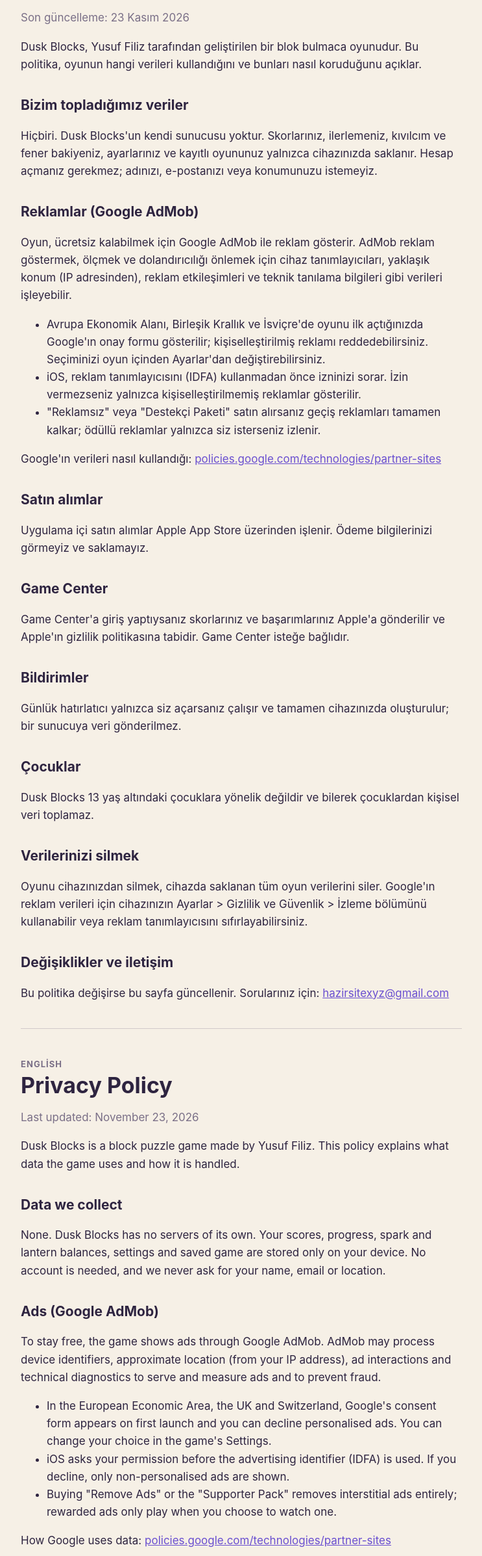
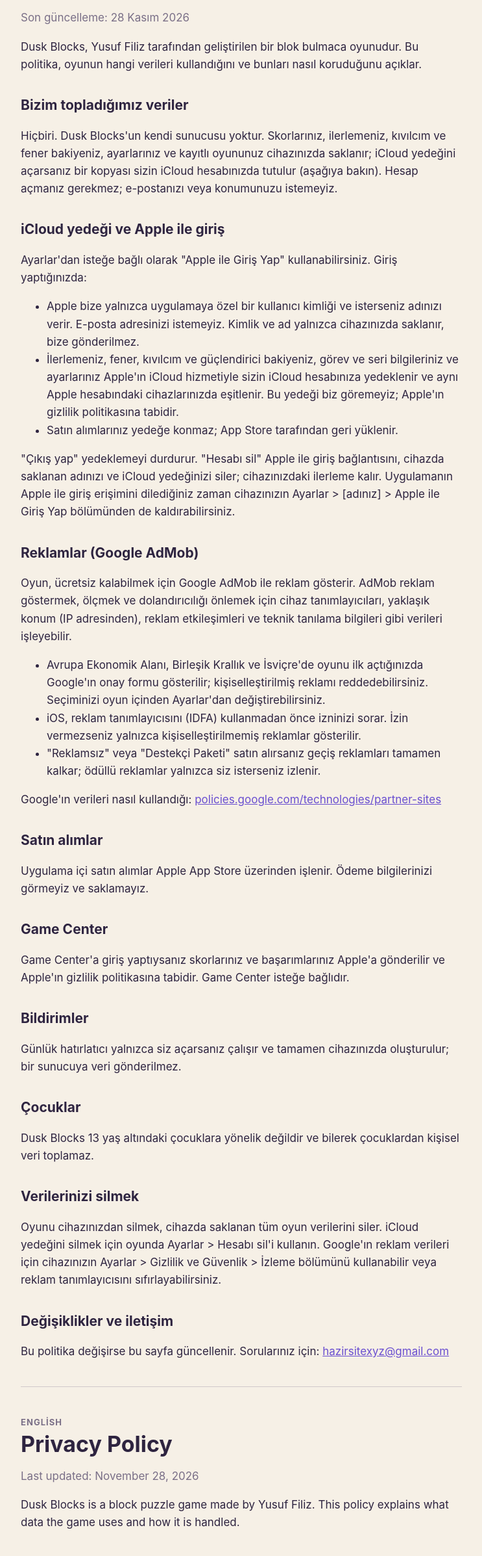
Before and after one commit to yfiliz/yfiliz.github.io, a plain HTML site: page duskblocks/privacy.html in a window 1280 px wide. Shown: the part 164-2558 px from the top of the page at 65% size, without its empty margins (268-1011 px from the left). Drawn offline with Linux system fonts and the light colour scheme.

Commit message:
Dusk Blocks: gizlilik politikasına iCloud yedeği ve Apple ile giriş
Co-Authored-By: Claude Opus 5.5 <noreply@anthropic.com>

```diff
--- a/duskblocks/privacy.html
+++ b/duskblocks/privacy.html
@@ -12,12 +12,21 @@
 
 <span class="lang">Türkçe</span>
 <h1>Gizlilik Politikası</h1>
-<p class="soft">Son güncelleme: 23 Kasım 2026</p>
+<p class="soft">Son güncelleme: 28 Kasım 2026</p>
 
 <p>Dusk Blocks, Yusuf Filiz tarafından geliştirilen bir blok bulmaca oyunudur. Bu politika, oyunun hangi verileri kullandığını ve bunları nasıl koruduğunu açıklar.</p>
 
 <h2>Bizim topladığımız veriler</h2>
-<p>Hiçbiri. Dusk Blocks'un kendi sunucusu yoktur. Skorlarınız, ilerlemeniz, kıvılcım ve fener bakiyeniz, ayarlarınız ve kayıtlı oyununuz yalnızca cihazınızda saklanır. Hesap açmanız gerekmez; adınızı, e-postanızı veya konumunuzu istemeyiz.</p>
+<p>Hiçbiri. Dusk Blocks'un kendi sunucusu yoktur. Skorlarınız, ilerlemeniz, kıvılcım ve fener bakiyeniz, ayarlarınız ve kayıtlı oyununuz cihazınızda saklanır; iCloud yedeğini açarsanız bir kopyası sizin iCloud hesabınızda tutulur (aşağıya bakın). Hesap açmanız gerekmez; e-postanızı veya konumunuzu istemeyiz.</p>
+
+<h2>iCloud yedeği ve Apple ile giriş</h2>
+<p>Ayarlar'dan isteğe bağlı olarak "Apple ile Giriş Yap" kullanabilirsiniz. Giriş yaptığınızda:</p>
+<ul>
+<li>Apple bize yalnızca uygulamaya özel bir kullanıcı kimliği ve isterseniz adınızı verir. E-posta adresinizi istemeyiz. Kimlik ve ad yalnızca cihazınızda saklanır, bize gönderilmez.</li>
+<li>İlerlemeniz, fener, kıvılcım ve güçlendirici bakiyeniz, görev ve seri bilgileriniz ve ayarlarınız Apple'ın iCloud hizmetiyle sizin iCloud hesabınıza yedeklenir ve aynı Apple hesabındaki cihazlarınızda eşitlenir. Bu yedeği biz göremeyiz; Apple'ın gizlilik politikasına tabidir.</li>
+<li>Satın alımlarınız yedeğe konmaz; App Store tarafından geri yüklenir.</li>
+</ul>
+<p>"Çıkış yap" yedeklemeyi durdurur. "Hesabı sil" Apple ile giriş bağlantısını, cihazda saklanan adınızı ve iCloud yedeğinizi siler; cihazınızdaki ilerleme kalır. Uygulamanın Apple ile giriş erişimini dilediğiniz zaman cihazınızın Ayarlar &gt; [adınız] &gt; Apple ile Giriş Yap bölümünden de kaldırabilirsiniz.</p>
 
 <h2>Reklamlar (Google AdMob)</h2>
 <p>Oyun, ücretsiz kalabilmek için Google AdMob ile reklam gösterir. AdMob reklam göstermek, ölçmek ve dolandırıcılığı önlemek için cihaz tanımlayıcıları, yaklaşık konum (IP adresinden), reklam etkileşimleri ve teknik tanılama bilgileri gibi verileri işleyebilir.</p>
@@ -41,7 +50,7 @@
 <p>Dusk Blocks 13 yaş altındaki çocuklara yönelik değildir ve bilerek çocuklardan kişisel veri toplamaz.</p>
 
 <h2>Verilerinizi silmek</h2>
-<p>Oyunu cihazınızdan silmek, cihazda saklanan tüm oyun verilerini siler. Google'ın reklam verileri için cihazınızın Ayarlar &gt; Gizlilik ve Güvenlik &gt; İzleme bölümünü kullanabilir veya reklam tanımlayıcısını sıfırlayabilirsiniz.</p>
+<p>Oyunu cihazınızdan silmek, cihazda saklanan tüm oyun verilerini siler. iCloud yedeğini silmek için oyunda Ayarlar &gt; Hesabı sil'i kullanın. Google'ın reklam verileri için cihazınızın Ayarlar &gt; Gizlilik ve Güvenlik &gt; İzleme bölümünü kullanabilir veya reklam tanımlayıcısını sıfırlayabilirsiniz.</p>
 
 <h2>Değişiklikler ve iletişim</h2>
 <p>Bu politika değişirse bu sayfa güncellenir. Sorularınız için: <a href="mailto:hazirsitexyz@gmail.com">hazirsitexyz@gmail.com</a></p>
@@ -50,12 +59,21 @@
 
 <span class="lang">English</span>
 <h1>Privacy Policy</h1>
-<p class="soft">Last updated: November 23, 2026</p>
+<p class="soft">Last updated: November 28, 2026</p>
 
 <p>Dusk Blocks is a block puzzle game made by Yusuf Filiz. This policy explains what data the game uses and how it is handled.</p>
 
 <h2>Data we collect</h2>
-<p>None. Dusk Blocks has no servers of its own. Your scores, progress, spark and lantern balances, settings and saved game are stored only on your device. No account is needed, and we never ask for your name, email or location.</p>
+<p>None. Dusk Blocks has no servers of its own. Your scores, progress, spark and lantern balances, settings and saved game are stored on your device; if you turn on iCloud backup, a copy is kept in your own iCloud account (see below). No account is needed, and we never ask for your email or location.</p>
+
+<h2>iCloud backup and Sign in with Apple</h2>
+<p>You can optionally use "Sign in with Apple" in Settings. When you sign in:</p>
+<ul>
+<li>Apple gives us only an app-specific user identifier and, if you choose, your name. We do not ask for your email address. The identifier and name are stored only on your device and are never sent to us.</li>
+<li>Your progress, lantern, spark and booster balances, quest and streak data and settings are backed up to your iCloud account through Apple's iCloud service and synced across devices on the same Apple Account. We cannot see this backup; it is covered by Apple's privacy policy.</li>
+<li>Purchases are not part of the backup; the App Store restores them.</li>
+</ul>
+<p>"Sign out" stops the backup. "Delete account" removes the Sign in with Apple link, the name stored on your device and your iCloud backup; progress on your device stays. You can also remove the app's Sign in with Apple access at any time in your device's Settings &gt; [your name] &gt; Sign in with Apple.</p>
 
 <h2>Ads (Google AdMob)</h2>
 <p>To stay free, the game shows ads through Google AdMob. AdMob may process device identifiers, approximate location (from your IP address), ad interactions and technical diagnostics to serve and measure ads and to prevent fraud.</p>
@@ -79,7 +97,7 @@
 <p>Dusk Blocks is not directed at children under 13 and does not knowingly collect personal data from children.</p>
 
 <h2>Deleting your data</h2>
-<p>Deleting the game from your device removes all game data stored on it. For Google's advertising data, use Settings &gt; Privacy &amp; Security &gt; Tracking on your device or reset your advertising identifier.</p>
+<p>Deleting the game from your device removes all game data stored on it. To delete your iCloud backup, use Settings &gt; Delete account in the game. For Google's advertising data, use Settings &gt; Privacy &amp; Security &gt; Tracking on your device or reset your advertising identifier.</p>
 
 <h2>Changes and contact</h2>
 <p>If this policy changes, this page will be updated. Questions: <a href="mailto:hazirsitexyz@gmail.com">hazirsitexyz@gmail.com</a></p>
```
